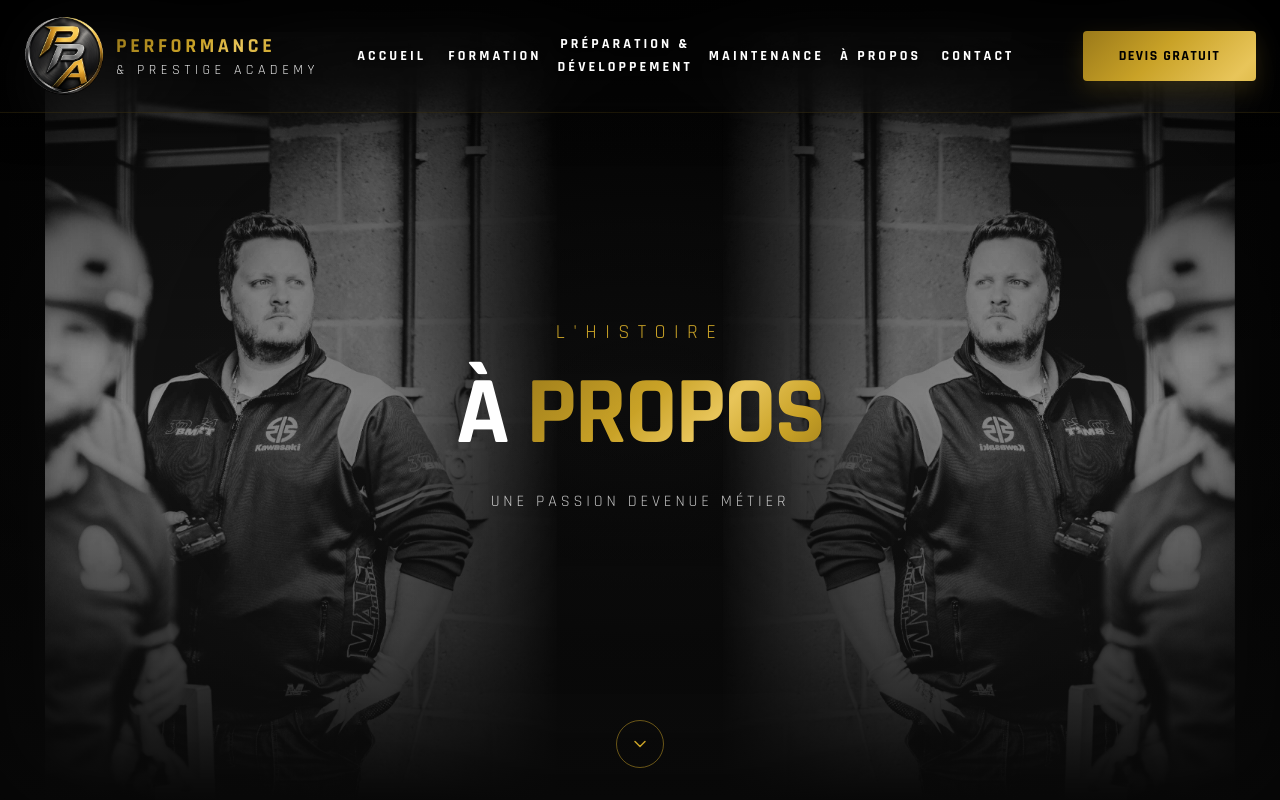
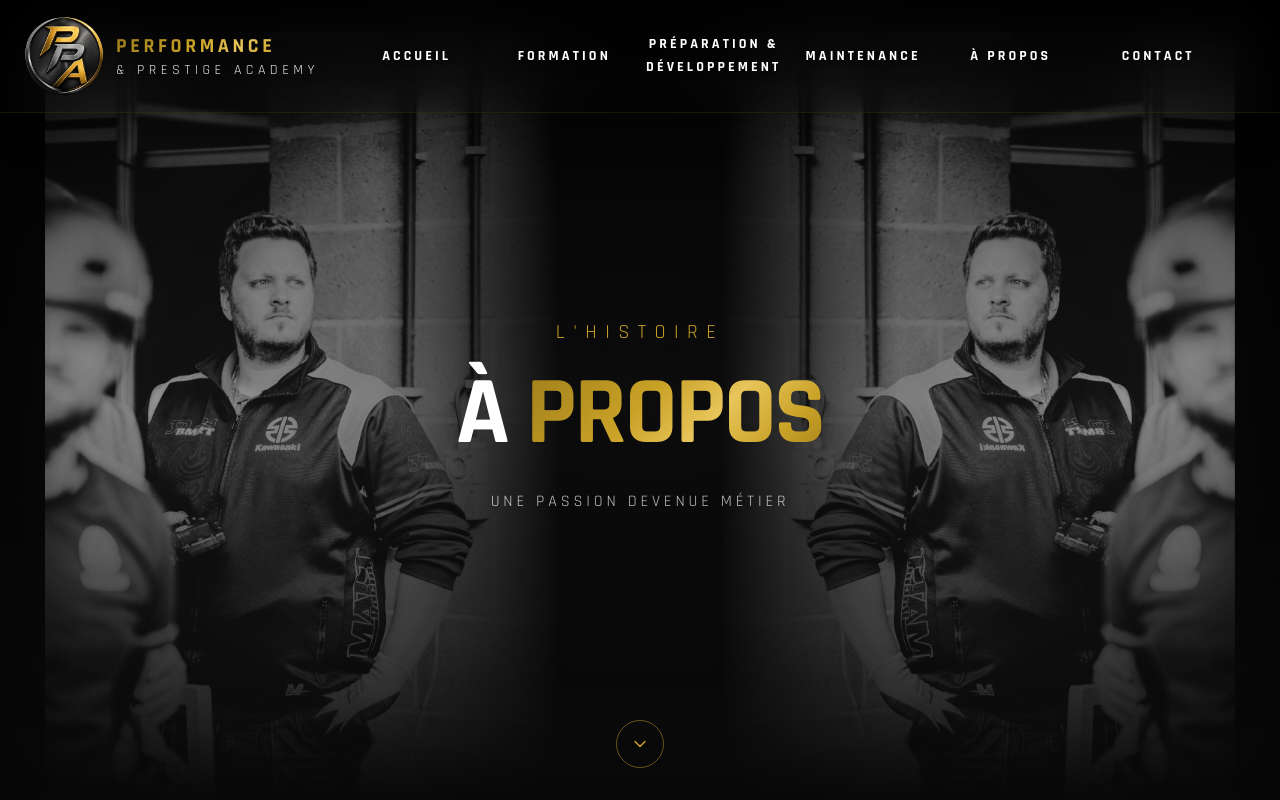
Before and after one commit to PerformancePrestigeAcademy/performance-prestige-academy, a React (Vite) app: page /a-propos in a window 1280 px wide. Shown: the top 800 px of the page. Built offline with nearby package versions, Linux system fonts and the light colour scheme.

Commit message:
PATCH 028 v12

```diff
--- a/src/components/Navbar.tsx
+++ b/src/components/Navbar.tsx
@@ -48,13 +48,6 @@ export default function Navbar() {
           ))}
         </ul>
 
-        <Link
-  to="/contact"
-  className="hidden lg:flex items-center justify-center text-center leading-relaxed ml-8 shrink-0 btn-gold text-black font-racing font-bold text-sm tracking-widest px-9 py-3.5 rounded shadow-[0_0_20px_rgba(201,162,39,0.35)]"
->
-  DEVIS GRATUIT
-</Link>
-
         <button
           className="lg:hidden text-[#C9A227] p-2"
           onClick={() => setOpen(!open)}
@@ -76,13 +69,7 @@ export default function Navbar() {
               {l.label}
             </Link>
           ))}
-          <Link
-            to="/contact"
-            onClick={() => setOpen(false)}
-            className="btn-gold text-black font-racing font-bold text-sm tracking-widest px-6 py-3 rounded text-center mt-2"
-          >
-            DEVIS GRATUIT
-          </Link>
+
         </div>
       )}
     </nav>
```
